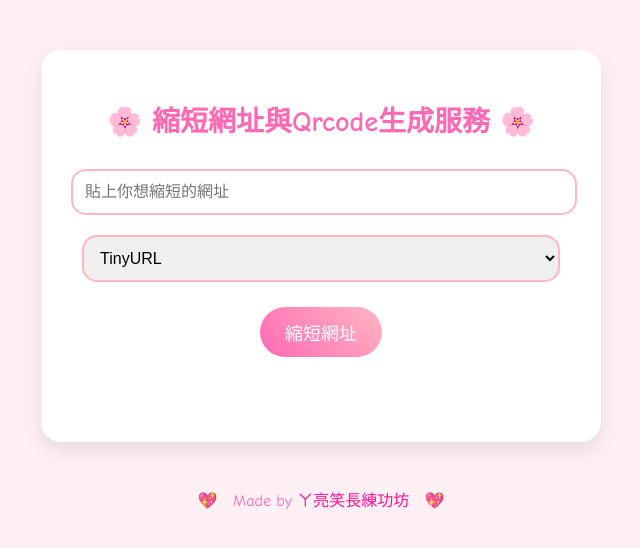
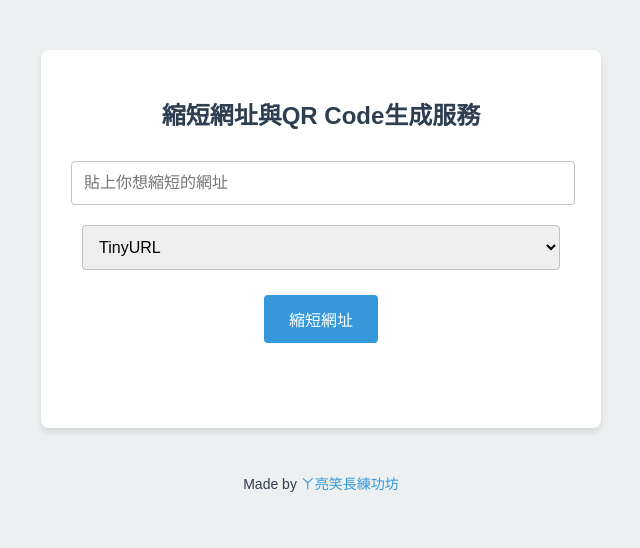
Before and after one commit to hsuliang/hsuliang.github.io, a plain HTML site: page reurl.html in a window 1280 px wide. Shown: the whole page, without its empty margins (319-959 px from the left). Drawn offline with Linux system fonts and the light colour scheme.

Commit message:
Add files via upload

```diff
--- a/reurl.html
+++ b/reurl.html
@@ -3,11 +3,18 @@
 <head>
     <meta charset="UTF-8">
     <meta name="viewport" content="width=device-width, initial-scale=1.0">
-    <title>縮短網址與Qrcode生成服務</title>
+    <title>縮短網址與QR Code生成服務</title>
     <style>
+        :root {
+            --primary-color: #3498db;
+            --secondary-color: #2c3e50;
+            --background-color: #ecf0f1;
+            --form-background: #ffffff;
+            --text-color: #34495e;
+        }
         body {
-            font-family: 'Comic Sans MS', 'Raleway', Arial, sans-serif;
-            background: #FFF0F5;
+            font-family: 'Arial', sans-serif;
+            background-color: var(--background-color);
             margin: 0;
             padding: 0;
             display: flex;
@@ -15,66 +22,59 @@
             align-items: center;
             justify-content: flex-start;
             min-height: 100vh;
+            color: var(--text-color);
         }
         #shorten-form {
-            background: #fff;
+            background-color: var(--form-background);
             padding: 30px;
-            border-radius: 20px;
-            box-shadow: 0 8px 20px rgba(0, 0, 0, 0.1);
+            border-radius: 8px;
+            box-shadow: 0 4px 6px rgba(0, 0, 0, 0.1);
             max-width: 500px;
             width: 90%;
             text-align: center;
             margin-top: 50px;
         }
         h1 {
-            font-size: 28px;
-            color: #FF69B4;
+            font-size: 24px;
+            color: var(--secondary-color);
             margin-bottom: 20px;
-        }
-        h1::before {
-            content: '🌸 ';
-        }
-        h1::after {
-            content: ' 🌸';
         }
         input, select {
             width: calc(100% - 22px);
             padding: 12px;
             margin: 10px 0;
-            border: 2px solid #FFB6C1;
-            border-radius: 15px;
+            border: 1px solid #bdc3c7;
+            border-radius: 4px;
             font-size: 16px;
             transition: all 0.3s ease;
         }
         input:focus, select:focus {
             outline: none;
-            border-color: #FF69B4;
-            box-shadow: 0 0 10px rgba(255, 105, 180, 0.3);
+            border-color: var(--primary-color);
+            box-shadow: 0 0 5px rgba(52, 152, 219, 0.5);
         }
         button {
             width: auto;
             padding: 12px 25px;
             margin: 15px 0;
             border: none;
-            border-radius: 25px;
-            background: linear-gradient(45deg, #FF69B4, #FFB6C1);
-            color: #fff;
-            font-size: 18px;
+            border-radius: 4px;
+            background-color: var(--primary-color);
+            color: white;
+            font-size: 16px;
             cursor: pointer;
-            transition: all 0.3s ease;
+            transition: background-color 0.3s ease;
         }
         button:hover {
-            transform: translateY(-3px);
-            box-shadow: 0 5px 15px rgba(255, 105, 180, 0.4);
+            background-color: #2980b9;
         }
         p#result {
-            font-size: 18px;
-            color: #FF69B4;
+            font-size: 16px;
             margin-top: 20px;
             word-break: break-word;
         }
         p#result a {
-            color: #FF1493;
+            color: var(--primary-color);
             text-decoration: none;
         }
         p#result a:hover {
@@ -89,32 +89,27 @@
             margin-top: 30px;
             padding: 15px 0;
             text-align: center;
-            font-size: 16px;
-            color: #FF69B4;
+            font-size: 14px;
+            color: var(--secondary-color);
         }
         footer a {
-            color: #FF1493;
+            color: var(--primary-color);
             text-decoration: none;
         }
         footer a:hover {
             text-decoration: underline;
         }
-        footer::before, footer::after {
-            content: '💖';
-            margin: 0 10px;
-        }
         #success-message {
-            background-color: #DFF2BF;
-            color: #4F8A10;
+            background-color: #2ecc71;
+            color: white;
             padding: 10px;
-            border-radius: 15px;
+            border-radius: 4px;
             margin-top: 15px;
             font-size: 16px;
             opacity: 0;
             transition: opacity 0.5s ease-in-out;
         }
 
-        /* 響應式設計 */
         @media (max-width: 600px) {
             #shorten-form {
                 width: 95%;
@@ -122,16 +117,16 @@
                 margin-top: 30px;
             }
             h1 {
-                font-size: 24px;
+                font-size: 22px;
             }
             input, select, button {
                 font-size: 14px;
             }
             p#result {
-                font-size: 16px;
+                font-size: 14px;
             }
             footer {
-                font-size: 14px;
+                font-size: 12px;
             }
         }
     </style>
@@ -139,7 +134,7 @@
 </head>
 <body>
     <div id="shorten-form">
-        <h1>縮短網址與Qrcode生成服務</h1>
+        <h1>縮短網址與QR Code生成服務</h1>
         <input type="text" id="url" placeholder="貼上你想縮短的網址">
         <select id="service">
             <option value="tinyurl" selected>TinyURL</option>
@@ -147,7 +142,7 @@
             <option value="bitly">Bitly</option>
         </select>
         <button onclick="shortenUrl()">縮短網址</button>
-        <div id="success-message" style="display: none;">短網址已複製到剪貼簿 🎉</div>
+        <div id="success-message" style="display: none;">短網址已複製到剪貼簿</div>
         <div id="qrcode"></div>
         <p id="result"></p>
     </div>
```
